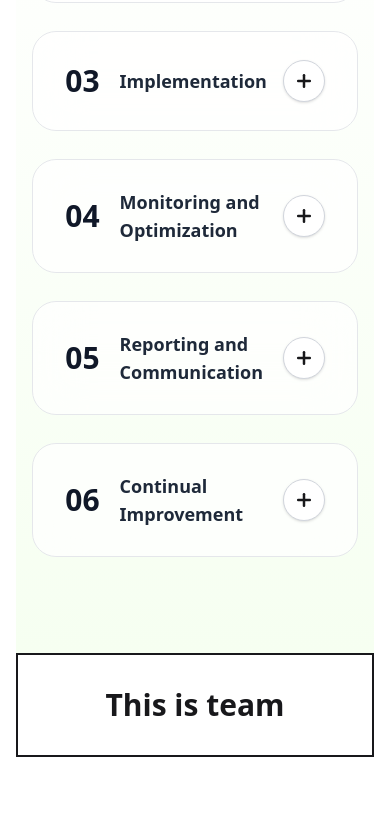
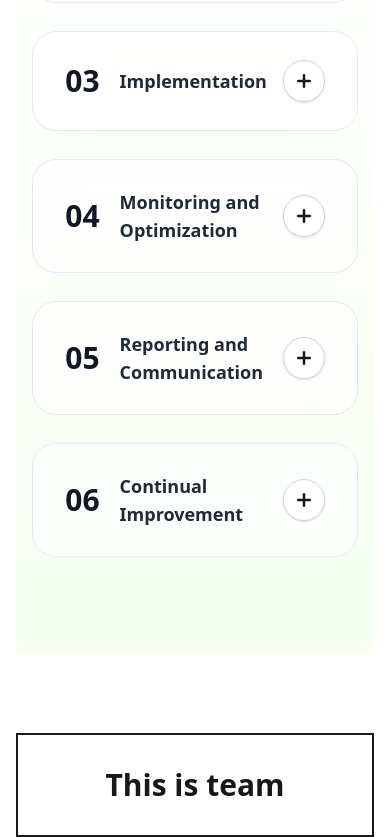
Before and after one commit to Shahariya-17/Positivius-website, a React (Vite) app: page / in a window 390 px wide. Shown: the part 7683-8520 px from the top of the page. Before the commit the page ends 8440 px from the top, so only its background shows below. Built offline with nearby package versions, Linux system fonts and the light colour scheme.

Commit message:
added responsive footer

```diff
--- a/src/Pages/Home/Team/Team.jsx
+++ b/src/Pages/Home/Team/Team.jsx
@@ -2,7 +2,7 @@ import React from 'react';
 
 const Team = () => {
     return (
-        <div className='border-2 px-10 py-8'>
+        <div className='border-2 px-10 py-8 mt-20'>
             <h1 className='text-3xl font-bold text-center'>This is team</h1>
         </div>
     );
```
